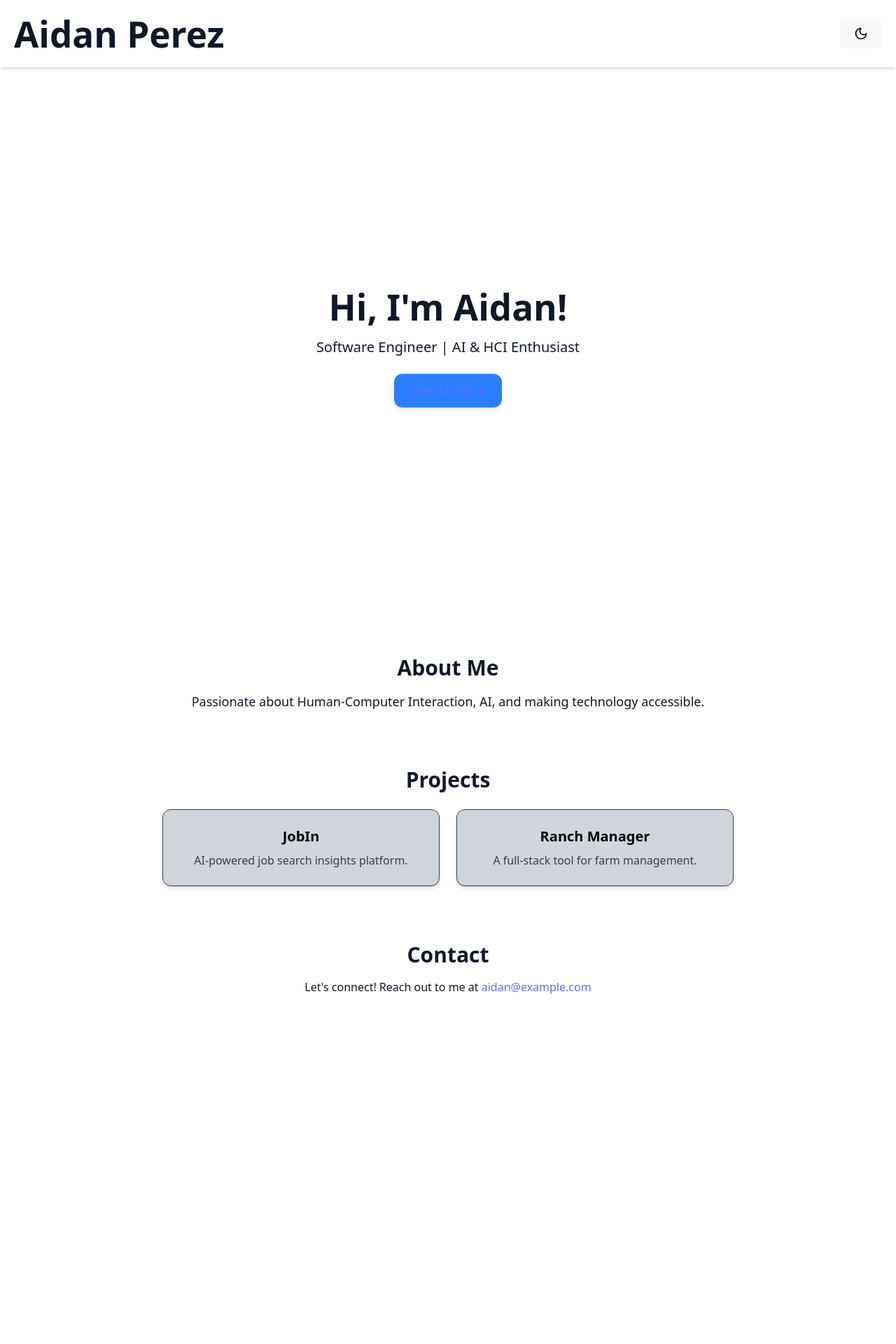
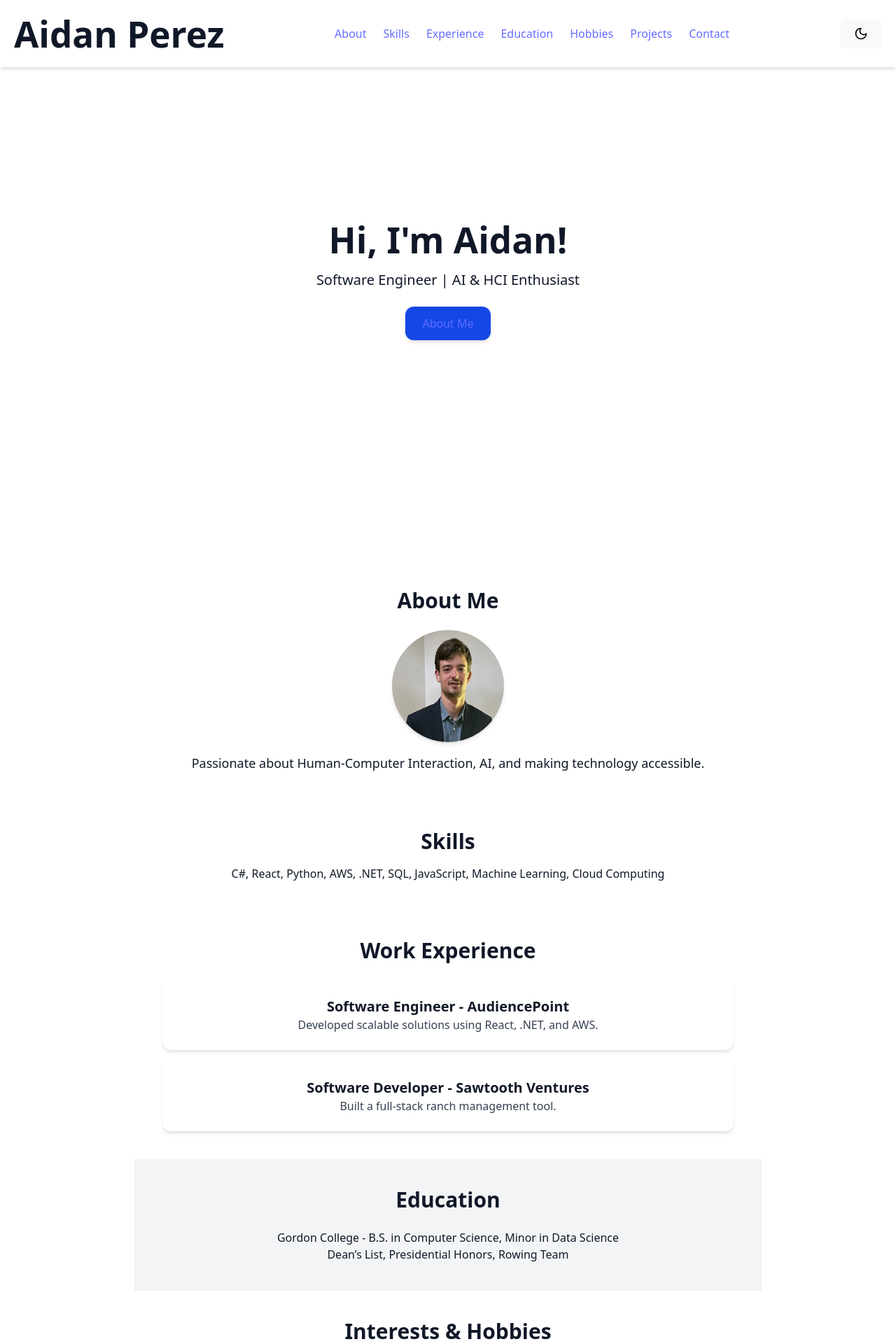
Before and after one commit to aidanperez2000/react-portfolio, a React (Vite) app in the folder my-portfolio/: page / in a window 1280 px wide. Shown: the top 1920 px of the page at 70% size. Before the commit the page ends 1462 px from the top, so only its background shows below. Built offline with nearby package versions, Linux system fonts and the light colour scheme.

Commit message:
Add More Sections and Profile Picture

```diff
--- a/my-portfolio/src/components/Portfolio.tsx
+++ b/my-portfolio/src/components/Portfolio.tsx
@@ -3,15 +3,25 @@ import * as RadixButton from "@radix-ui/react-slot";
 import { Moon, Sun } from "lucide-react";
 import { motion } from "framer-motion";
 import '../styles/styles.css';
+import profileImage from "../assets/Profile.jpg";
 
 export default function Portfolio() {
   const [darkMode, setDarkMode] = useState(false);
 
   return (
-    <div className={darkMode ? "dark bg-gray-900 text-white" : "bg-white text-gray-900"}>
+    <div className={darkMode ? "dark bg-gray-900 text-white min-h-screen" : "bg-white text-gray-900 min-h-screen"}>
       {/* Navbar */}
-      <nav className="p-5 flex justify-between items-center shadow-md">
+      <nav className="p-5 flex justify-between items-center shadow-md fixed top-0 left-0 w-full bg-white dark:bg-gray-900 z-50">
         <h1 className="text-2xl font-bold">Aidan Perez</h1>
+        <ul className="flex space-x-6">
+          <li><a href="#about" className="hover:text-blue-500">About</a></li>
+          <li><a href="#skills" className="hover:text-blue-500">Skills</a></li>
+          <li><a href="#experience" className="hover:text-blue-500">Experience</a></li>
+          <li><a href="#education" className="hover:text-blue-500">Education</a></li>
+          <li><a href="#hobbies" className="hover:text-blue-500">Hobbies</a></li>
+          <li><a href="#projects" className="hover:text-blue-500">Projects</a></li>
+          <li><a href="#contact" className="hover:text-blue-500">Contact</a></li>
+        </ul>
         <RadixButton.Slot>
           <button onClick={() => setDarkMode(!darkMode)} className="p-2 bg-gray-200 dark:bg-gray-800 rounded-full">
             {darkMode ? <Sun size={20} className="text-yellow-400" /> : <Moon size={20} className="text-black" />}
@@ -29,44 +39,87 @@ export default function Portfolio() {
         </motion.h1>
         <p className="text-xl mt-4">Software Engineer | AI & HCI Enthusiast</p>
         <motion.a
-          href="#projects"
-          className="mt-6 bg-blue-500 text-white px-6 py-3 rounded-xl shadow-md hover:bg-blue-600 transition dark:text-white dark:bg-blue-400 dark:hover:bg-blue-500"
+          href="#about"
+          className="mt-6 bg-blue-700 text-white px-6 py-3 rounded-xl shadow-md hover:bg-blue-800 transition dark:text-white dark:bg-blue-600 dark:hover:bg-blue-00"
           initial={{ scale: 0.9 }}
           animate={{ scale: 1 }}
           transition={{ duration: 0.3 }}>
-          View My Work
+          About Me
         </motion.a>
       </section>
 
       {/* About Me */}
       <section id="about" className="p-10 max-w-3xl mx-auto text-center">
         <h2 className="text-3xl font-bold">About Me</h2>
+        <div className="mt-6 flex flex-col items-center">
+          <img src={profileImage} alt="Aidan Perez" className="w-40 h-40 rounded-full shadow-md" />
           <p className="mt-4 text-lg">
             Passionate about Human-Computer Interaction, AI, and making technology accessible.
           </p>
+        </div>
       </section>
 
-      {/* Projects */}
-      <section id="projects" className="p-10">
-        <h2 className="text-3xl font-bold text-center dark:text-white">Projects</h2>
+      {/* Skills Section */}
+      <section id="skills" className="p-10">
+        <h2 className="text-3xl font-bold text-center">Skills</h2>
+        <div className="mt-4 text-center">
+          <p>C#, React, Python, AWS, .NET, SQL, JavaScript, Machine Learning, Cloud Computing</p>
+        </div>
+      </section>
+
+      {/* Experience Section */}
+      <section id="experience" className="p-10">
+        <h2 className="text-3xl font-bold text-center">Work Experience</h2>
+        <div className="mt-6 max-w-4xl mx-auto">
+          <div className="bg-white dark:bg-gray-700 p-6 rounded-xl shadow-md">
+            <h3 className="text-xl font-semibold">Software Engineer - AudiencePoint</h3>
+            <p className="text-gray-700 dark:text-gray-300">Developed scalable solutions using React, .NET, and AWS.</p>
+          </div>
+          <div className="mt-4 bg-white dark:bg-gray-700 p-6 rounded-xl shadow-md">
+            <h3 className="text-xl font-semibold">Software Developer - Sawtooth Ventures</h3>
+            <p className="text-gray-700 dark:text-gray-300">Built a full-stack ranch management tool.</p>
+          </div>
+        </div>
+      </section>
+
+      {/* Education Section */}
+      <section id="education" className="p-10 bg-gray-100 dark:bg-gray-800">
+        <h2 className="text-3xl font-bold text-center">Education</h2>
+        <div className="mt-6 text-center">
+          <p>Gordon College - B.S. in Computer Science, Minor in Data Science</p>
+          <p>Dean’s List, Presidential Honors, Rowing Team</p>
+        </div>
+      </section>
+
+      {/* Hobbies Section */}
+      <section id="hobbies" className="p-10">
+        <h2 className="text-3xl font-bold text-center">Interests & Hobbies</h2>
+        <div className="mt-6 text-center">
+          <p>Music (Clarinet, Jazz Band), Rowing, Game Development, AI Research, Cooking</p>
+        </div>
+      </section>
+
+      {/* Projects Section */}
+      <section id="projects" className="p-10 bg-gray-100 dark:bg-gray-800">
+        <h2 className="text-3xl font-bold text-center">Projects</h2>
         <div className="mt-6 grid grid-cols-1 md:grid-cols-2 gap-6 max-w-4xl mx-auto">
-          <motion.div className="bg-gray-300 dark:bg-gray-700 p-6 rounded-xl shadow-md text-black dark:text-white border border-gray-700"
+          <motion.div className="bg-white dark:bg-gray-700 p-6 rounded-xl shadow-md"
             whileHover={{ scale: 1.05 }}>
             <h3 className="text-xl font-semibold">JobIn</h3>
-            <p className="mt-2 text-gray-700 dark:text-gray-300">AI-powered job search insights platform.</p>
+            <p>AI-powered job search insights platform.</p>
           </motion.div>
-          <motion.div className="bg-gray-300 dark:bg-gray-700 p-6 rounded-xl shadow-md text-black dark:text-white border border-gray-700"
+          <motion.div className="bg-white dark:bg-gray-700 p-6 rounded-xl shadow-md"
             whileHover={{ scale: 1.05 }}>
             <h3 className="text-xl font-semibold">Ranch Manager</h3>
-            <p className="mt-2 text-gray-700 dark:text-gray-300">A full-stack tool for farm management.</p>
+            <p>Full-stack farm management tool.</p>
           </motion.div>
         </div>
       </section>
 
-      {/* Contact */}
+      {/* Contact Section */}
       <section id="contact" className="p-10 text-center">
         <h2 className="text-3xl font-bold">Contact</h2>
-        <p className="mt-4">Let's connect! Reach out to me at <a href="mailto:aidan@example.com" className="text-blue-500">aidan@example.com</a></p>
+        <p className="mt-4">Let's connect! Reach out to me at <a href="mailto:aidan@perezwitt.com" className="text-blue-500">aidan@perezwitt.com</a></p>
       </section>
     </div>
   );
```
Also changed, not shown: my-portfolio/src/assets/Profile.jpg (added). Lines whose indentation alone changed are shown as unchanged.
